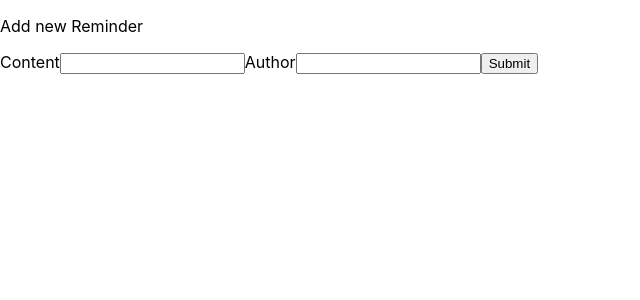
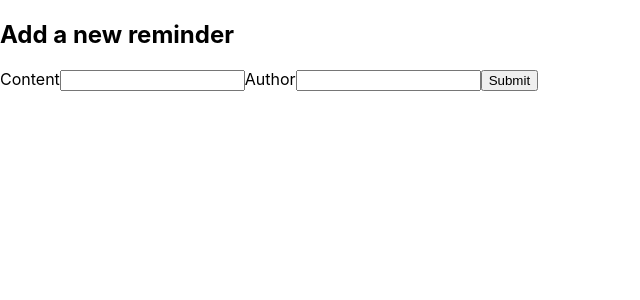
Before and after one commit to anzueto/Jose-anzueto-unit-4-project, a React (Create React App) app in the folder notes_frontend/: page / in a window 1280 px wide. Shown: the top 300 px of the page, without its empty margins (0-640 px from the left). Built offline with nearby package versions, Linux system fonts and the light colour scheme; no server answers.

Commit message:
fixed reloading issue after submit form on app.js

```diff
--- a/notes_frontend/src/App.js
+++ b/notes_frontend/src/App.js
@@ -24,7 +24,7 @@ class App extends Component {
       .catch(error => console.log(error))
   }
 
-
+  // allows us to type in the input fields
   handleChange = event => {
     const updateInput = Object.assign(this.state.formInputs, { [event.target.id]: event.target.value })
     this.setState(updateInput)
@@ -50,10 +50,10 @@ class App extends Component {
         // add notes to notes
         this.setState({
           formInputs: {
-            content: '',
-            author: ''
+            author: '',
+            content: ''
           },
-          notes: { jsonedNote, ...this.state.notes }
+          notes: [jsonedNote, ...this.state.notes]
         })
       })
       .catch(error => console.log(error))
@@ -63,19 +63,19 @@ class App extends Component {
   render() {
     return (
       <div className="App">
-
-        <Notes notes={this.state.notes} />
-        <p>Add new Reminder</p>
+        <h2>Add a new reminder</h2>
 
         <form onSubmit={this.handleSubmit}>
           <label htmlFor="content">Content</label>
           <input type="text" id="content" value={this.state.formInputs.content} onChange={this.handleChange} />
 
           <label htmlFor="author">Author</label>
-          <input type="text" id="author" value={this.state.formInputs.content} onChange={this.handleChange} />
+          <input type="text" id="author" value={this.state.formInputs.author} onChange={this.handleChange} />
 
           <input type="submit" className="submit" />
         </form>
+
+        <Notes notes={this.state.notes} />
 
       </div>
     )
```
